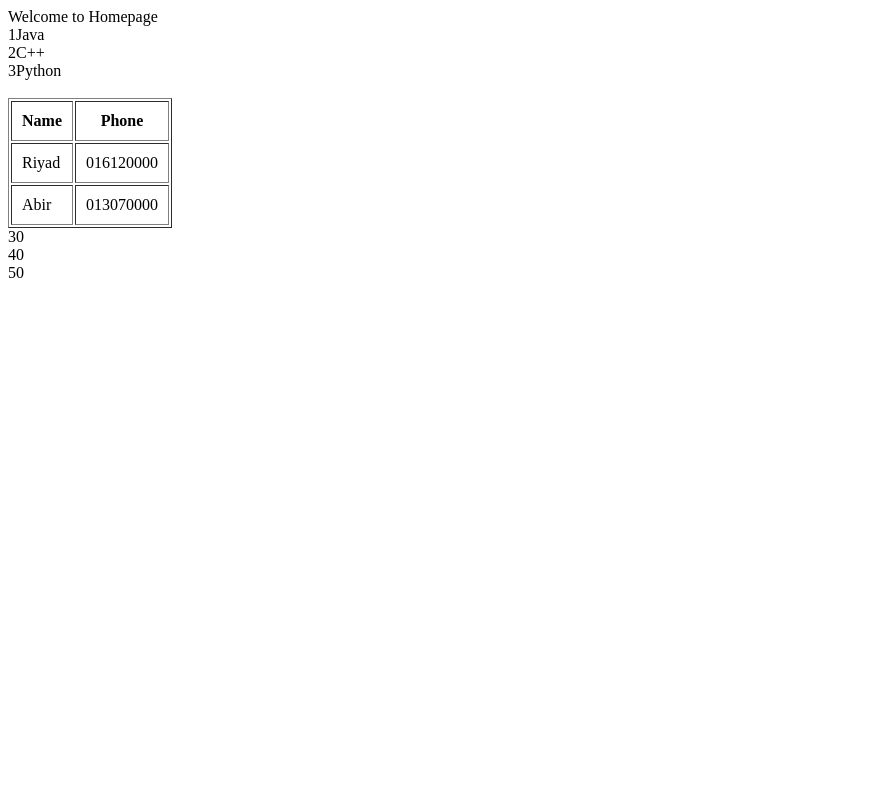
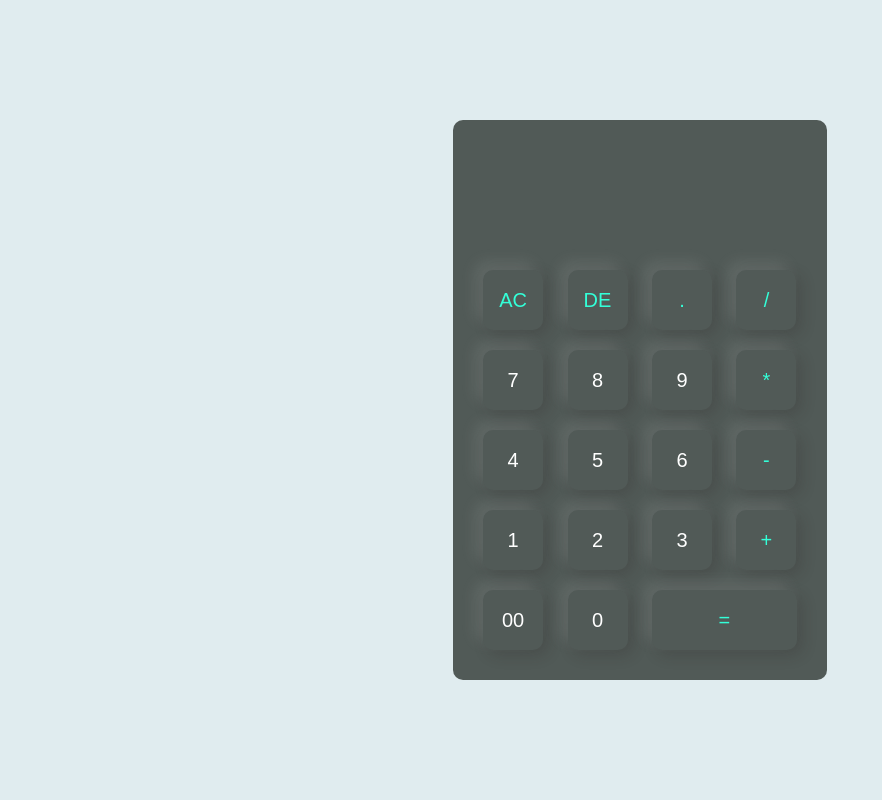
Before and after one commit to RiyadSheikh27/Django, a Django app: page / in a window 1280 px wide. Shown: the whole page, without its empty margins (0-882 px from the left). Run offline with Django 5.2, Linux system fonts and the light colour scheme.

Commit message:
Implement Static Files in Django

```diff
--- a/WsCube Tech/first_project/first_project/settings.py
+++ b/WsCube Tech/first_project/first_project/settings.py
@@ -121,3 +121,7 @@ STATIC_URL = 'static/'
 # https://docs.djangoproject.com/en/5.1/ref/settings/#default-auto-field
 
 DEFAULT_AUTO_FIELD = 'django.db.models.BigAutoField'
+
+STATICFILES_DIRS = [
+    BASE_DIR / "static",
+]
--- a/WsCube Tech/first_project/first_project/views.py
+++ b/WsCube Tech/first_project/first_project/views.py
@@ -8,14 +8,14 @@ def courseDetails(request,courseId):
     return HttpResponse(courseId)
 
 def homePage(request):
-    data={
-        'title':'Test Home Page',
-        'bdata':'Welcome to Homepage',
-        'clist':['Java ','C++ ','Python '],
-        'numbers':[10,20,30,40,50],
-        'std_det_dic':[
-            {'name':'Riyad','phn':'016120000'},
-            {'name':'Abir','phn':'013070000'}
-        ]
-    }
-    return render(request,"index.html",data)
+    # data={
+    #     'title':'Test Home Page',
+    #     'bdata':'Welcome to Homepage',
+    #     'clist':['Java ','C++ ','Python '],
+    #     'numbers':[10,20,30,40,50],
+    #     'std_det_dic':[
+    #         {'name':'Riyad','phn':'016120000'},
+    #         {'name':'Abir','phn':'013070000'}
+    #     ]
+    # }
+    return render(request,"index.html")
--- /dev/null
+++ b/WsCube Tech/first_project/static/script.js
@@ -0,0 +1 @@
+alert("My First Website")
--- /dev/null
+++ b/WsCube Tech/first_project/static/style.css
@@ -0,0 +1,52 @@
+* {
+    margin: 0;
+    padding: 0;
+    font-family: 'Poppins', sans-serif;
+    box-sizing: border-box;
+}
+
+.container {
+    width: 100%;
+    height: 100vh;
+    background: #e0ecef;
+    display: flex;
+    align-items: center;
+    justify-content: center;
+}
+
+.calculator {
+    padding: 20px;
+    background: #131a15b1;
+    border-radius: 10px;
+}
+
+.calculator form input {
+    border: 0;
+    outline: 0;
+    width: 60px;
+    height: 60px;
+    border-radius: 10px;
+    box-shadow: -8px -8px 15px rgba(243, 243, 243, 0.1), 5px 5px 15px rgba(39, 31, 31, 0.2);
+    background: transparent;
+    font-size: 20px;
+    cursor: pointer;
+    color: white;
+    margin: 10px;
+}
+form .display{
+    display: flex;
+    justify-content: flex-end;
+    margin: 20px 0;
+}
+form .display input{
+    text-align: right;
+    flex: 1;
+    font-size: 45px;
+    box-shadow: none;
+}
+form input.equal{
+    width: 145px;
+}
+form input.operator{
+    color: #33ffd8;
+}
--- a/WsCube Tech/first_project/templates/index.html
+++ b/WsCube Tech/first_project/templates/index.html
@@ -1,43 +1,55 @@
 <!DOCTYPE html>
 <html lang="en">
+
 <head>
     <meta charset="UTF-8">
     <meta name="viewport" content="width=device-width, initial-scale=1.0">
-    <title>{{title}}</title>
+    <link rel="stylesheet" href="/static/style.css">
+    <title>Calculator using Js</title>
 </head>
+
 <body>
-    <div>
-        {{bdata}}
-    {% for n in clist%}
-    <br>
-    {{forloop.counter}}{{n}}
-    {% endfor %}
+    <div class="container">
+        <div class="calculator">
+            <form>
+                <div class="display">
+                    <input type="text" name="display">
+                </div>
+                <div>
+                    <input type="button" value="AC" onclick="display.value = '' " class="operator">
+                    <input type="button" value="DE" onclick="display.value = display.value.toString().slice(0,-1)"
+                        class="operator">
+                    <input type="button" value="." onclick="display.value += '.' " class="operator">
+                    <input type="button" value="/" onclick="display.value += '/' " class="operator">
+                </div>
+                <div>
+                    <input type="button" value="7" onclick="display.value += '7' ">
+                    <input type="button" value="8" onclick="display.value += '8' ">
+                    <input type="button" value="9" onclick="display.value += '9' ">
+                    <input type="button" value="*" onclick="display.value += '*' " class="operator">
+                </div>
+
+                <div>
+                    <input type="button" value="4" onclick="display.value += '4' ">
+                    <input type="button" value="5" onclick="display.value += '5' ">
+                    <input type="button" value="6" onclick="display.value += '6' ">
+                    <input type="button" value="-" onclick="display.value += '-' " class="operator">
+                </div>
+                <div>
+                    <input type="button" value="1" onclick="display.value += '1' ">
+                    <input type="button" value="2" onclick="display.value += '2' ">
+                    <input type="button" value="3" onclick="display.value += '3' ">
+                    <input type="button" value="+" onclick="display.value += '+' " class="operator">
+                </div>
+                <div>
+                    <input type="button" value="00" onclick="display.value += '00' ">
+                    <input type="button" value="0" onclick="display.value += '0' ">
+                    <input type="button" value="=" onclick="display.value=eval(display.value)" class="equal operator">
+                </div>
+            </form>
+        </div>
     </div>
 
-    <br>
-    <table border="1" cellpadding="10">
-        <tr>
-            <th>Name</th>
-            <th>Phone</th>
-        </tr>
-        {% for d in std_det_dic %}
-        <tr>
-            <td>{{d.name}}</td>
-            <td>{{d.phn}}</td>
-        </tr>
-        {% endfor %}
-    </table>
+</body>
 
-    {% if numbers|length > 0 %}
-    {% for n in numbers %}
-    {% if n > 20 %}
-        <div>{{ n }}</div>
-    {% endif %}
-    {% endfor %}
-    {% else %}
-        No Data Found
-    {% endif %}
-
-
-</body>
 </html>
```
